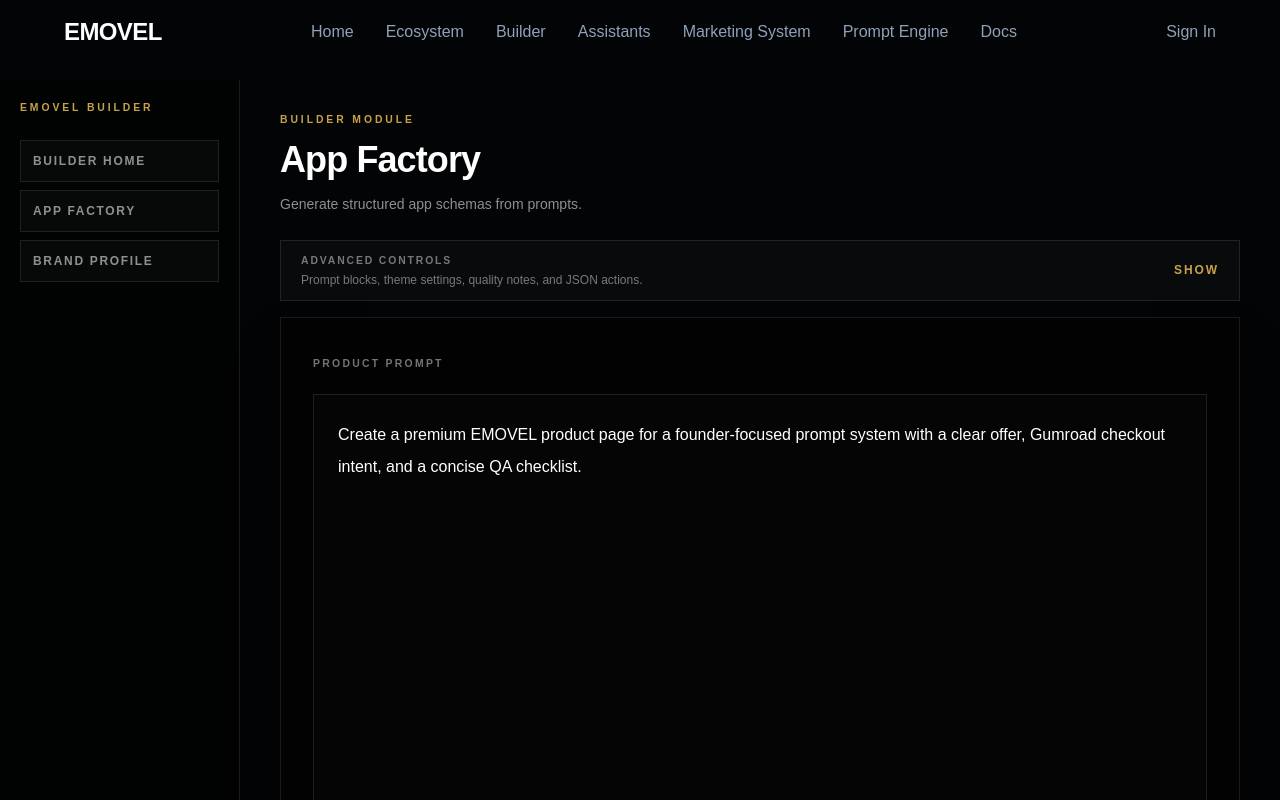
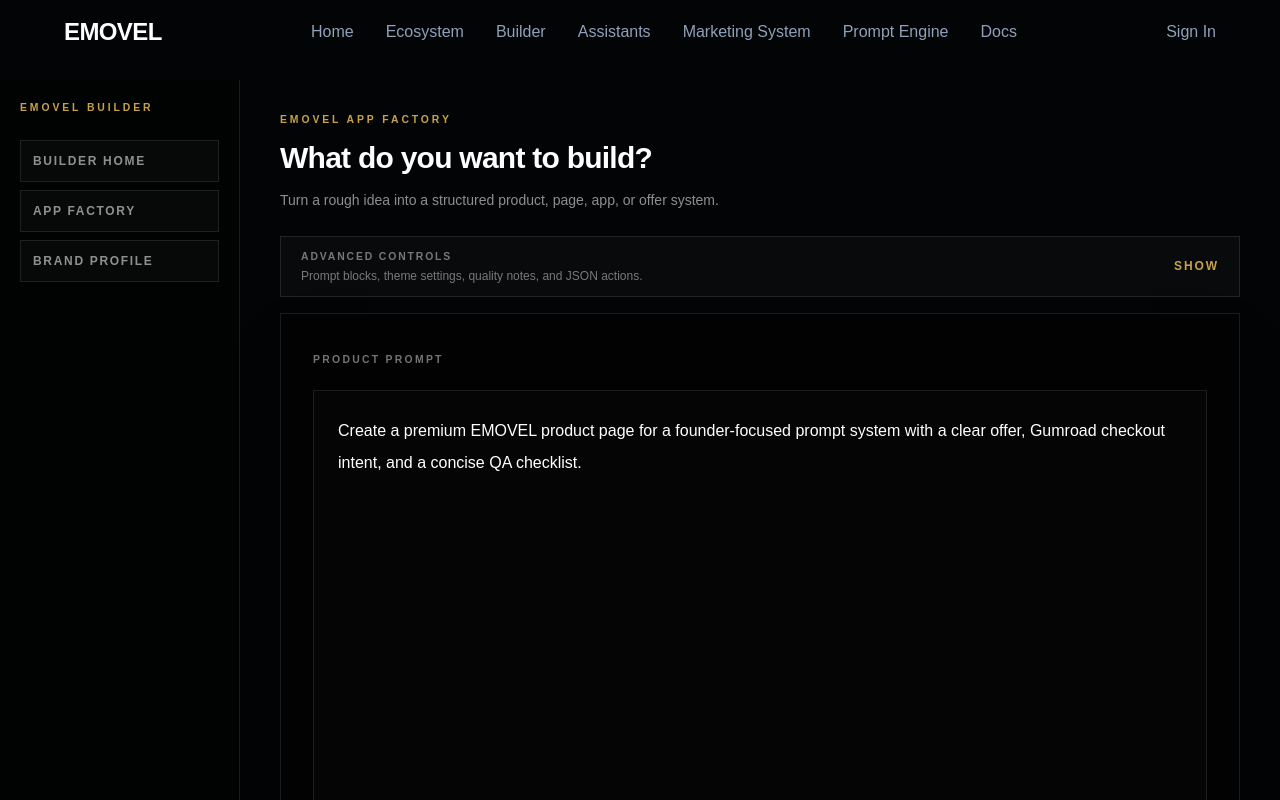
Before and after one commit to flaviusciocan-byte/emovel-next, a Next.js app: page /builder/app-factory in a window 1280 px wide. Shown: the top 800 px of the page. Built offline with nearby package versions, Linux system fonts and the light colour scheme.

Commit message:
Refine App Factory command header

```diff
--- a/app/builder/app-factory/page.tsx
+++ b/app/builder/app-factory/page.tsx
@@ -447,13 +447,13 @@
       <section className="mx-auto flex w-full max-w-7xl flex-col gap-6">
         <div className="max-w-3xl">
           <p className="text-[0.65rem] font-semibold uppercase tracking-[0.28em] text-[#c8a24a]">
-            Builder Module
+            EMOVEL APP FACTORY
           </p>
-          <h1 className="mt-3 text-3xl font-semibold tracking-tight text-white sm:text-4xl">
-            App Factory
+          <h1 className="mt-3 text-2xl font-semibold tracking-tight text-white sm:text-3xl">
+            What do you want to build?
           </h1>
           <p className="mt-3 max-w-2xl text-sm leading-6 text-white/55">
-            Generate structured app schemas from prompts.
+            Turn a rough idea into a structured product, page, app, or offer system.
           </p>
         </div>
 
```
